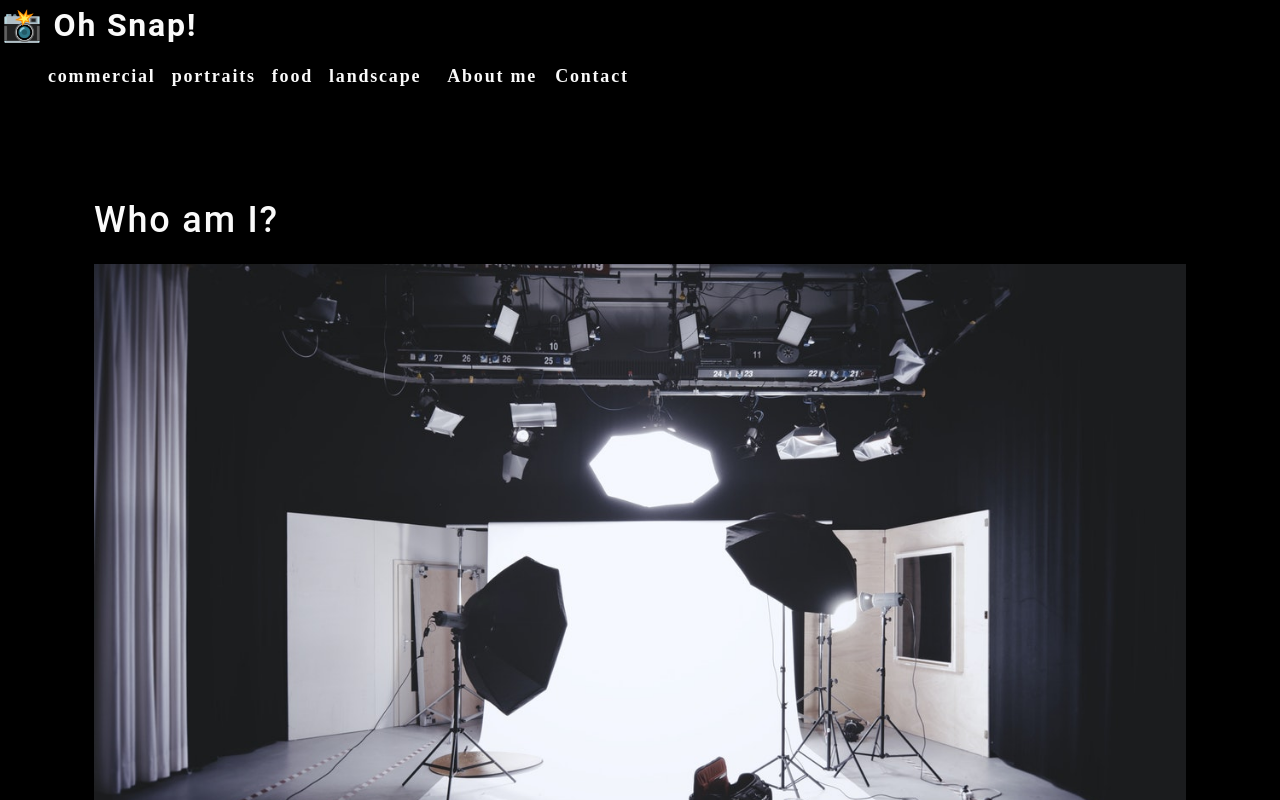
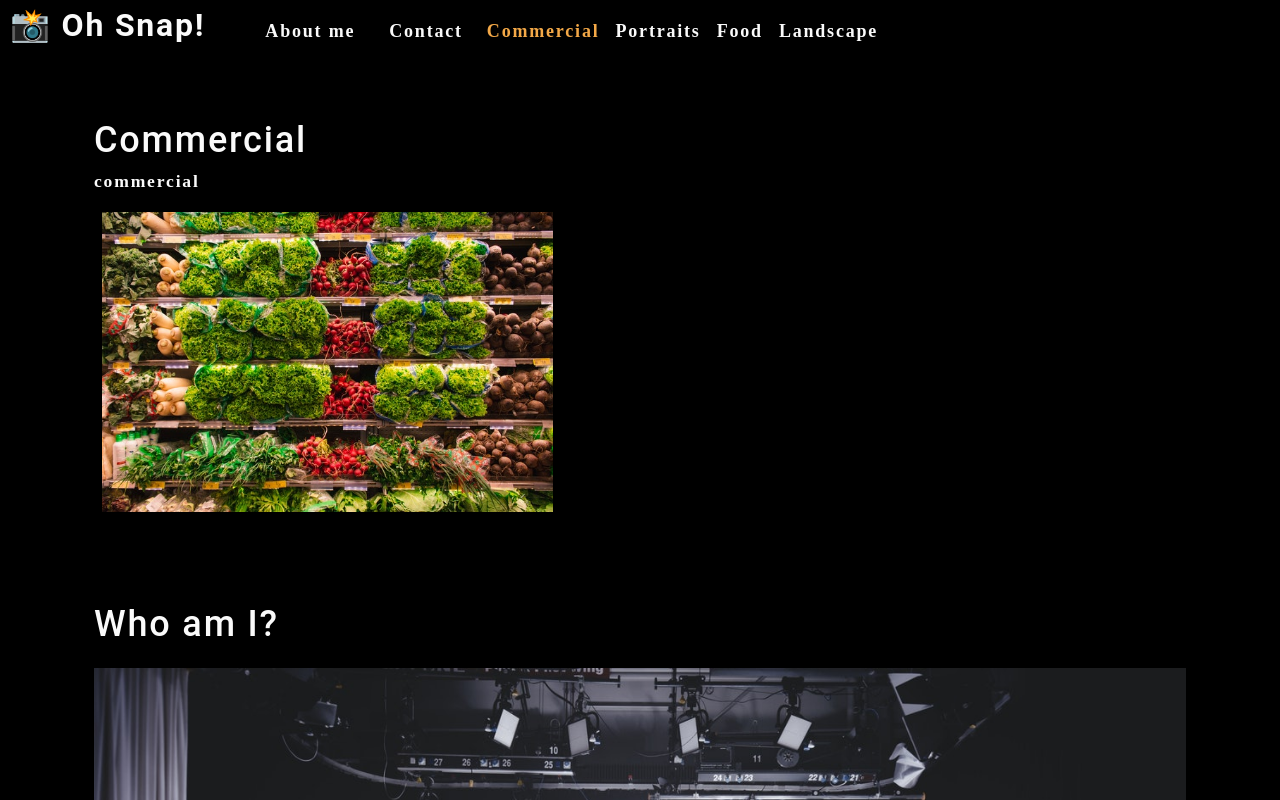
Before and after one commit to lukegranered/photo-port, a React (Create React App) app: page / in a window 1280 px wide. Shown: the top 800 px of the page. Built offline with nearby package versions, Linux system fonts and the light colour scheme.

Commit message:
i'm not even sure

```diff
--- a/src/App.js
+++ b/src/App.js
@@ -1,14 +1,34 @@
-import React from 'react';
+import React, { useState } from 'react';
 import './App.css';
 import About from './components/About';
 import Nav from './components/Nav';
+import Gallery from './components/Gallery';
 
 function App() {
+  const [categories] = useState([
+    {
+      name: 'commercial',
+      description: 'Photos of grocery stores, food trucks, and other commercial projects',
+    },
+    { name: 'portraits', description: 'Portraits of people in my life' },
+    { name: 'food', description: 'Delicious delicacies' },
+    { name: 'landscape', description: 'Fields, farmhouses, waterfalls, and the beauty of nature'}
+  ]);
+
+  const [currentCategory, setCurrentCategory] = useState(categories[0]);
+
   return (
     <div>
-        <Nav></Nav>
+        <Nav
+          categories={categories}
+          setCurrentCategory={setCurrentCategory}
+          currentCategory={currentCategory}
+        ></Nav>
       <main>
-        <About></About>
+        <div>
+          <Gallery></Gallery>
+          <About></About>
+        </div>
       </main>
     </div>
   );
--- /dev/null
+++ b/src/components/Gallery/index.js
@@ -0,0 +1,26 @@
+import React from "react";
+import { capitalizeFirstLetter } from '../../utils/helpers';
+import photo from "../../assets/small/commercial/0.jpg";
+
+function Gallery(props) {
+    const currentCategory = {
+        name: "commercial",
+        description:
+            "Photos of grocery stores, food trucks, and other commercial projects.",
+    };
+    return (
+        <section>
+            <h1>{capitalizeFirstLetter(currentCategory.name)}</h1>
+            <p>{currentCategory.name}</p>
+            <div className="flex-row">
+                <img
+                    src={photo}
+                    alt="Commercial Example"
+                    className="img-thumbnail mx-1"
+                />
+            </div>
+        </section>
+    )
+}
+
+export default Gallery;
--- a/src/components/Nav/index.js
+++ b/src/components/Nav/index.js
@@ -1,55 +1,54 @@
-import React from "react";
+import React, { useEffect } from 'react';
+import { capitalizeFirstLetter } from '../../utils/helpers';
 
-function Nav() {
-    const categories = [
-        {
-            name: "commercial",
-            description:
-                "Photos of grocery stores, food trucks, and other commercial projects",
-        },
-        { name: "portraits", description: "Portraits of people in my life"},
-        { name: "food", description: "Delicious delicacies" },
-        {
-            name: "landscape",
-            description: "Fields, farmhouses, waterfalls, and the beauty of nature",
-        },
-    ];
+function Nav(props) {
+    const {
+    categories = [],
+    setCurrentCategory,
+    currentCategory,
+  } = props;
 
-    function categorySelected(name) {
-        console.log(`${name} clicked`)
-    }
+  useEffect(() => {
+    document.title = capitalizeFirstLetter(currentCategory.name);
+}, [currentCategory]);
 
   return (
-        <header>
+    <header className="flex-row px-1">
       <h2>
         <a data-testid="link" href="/">
-                    <span role='img' aria-label='camera'>📸</span> Oh Snap!
+          <span role="img" aria-label="camera"> 📸</span> Oh Snap!
         </a>
       </h2>
       <nav>
         <ul className="flex-row">
-                {categories.map((category) => (
-                        <li
-                            className="mx-1"
-                            key={category.name}
-                        >
-                            <span onClick={categorySelected}>
-                                {category.name}
-                            </span>
-                        </li>
-                    ))}
           <li className="mx-2">
             <a data-testid="about" href="#about">
               About me
             </a>
           </li>
-                    <li>
+          <li className="mx-2">
             <span>Contact</span>
           </li>
+          {categories.map((category) => (
+            <li
+              className={`mx-1 ${
+                currentCategory.name === category.name && 'navActive'
+                }`}
+              key={category.name}
+            >
+              <span
+                onClick={() => {
+                  setCurrentCategory(category)
+                }}
+              >
+                {capitalizeFirstLetter(category.name)}
+              </span>
+            </li>
+          ))}
         </ul>
       </nav>
     </header>
-    )
+  );
 }
 
 export default Nav;
```
Lines whose indentation alone changed are shown as unchanged.
